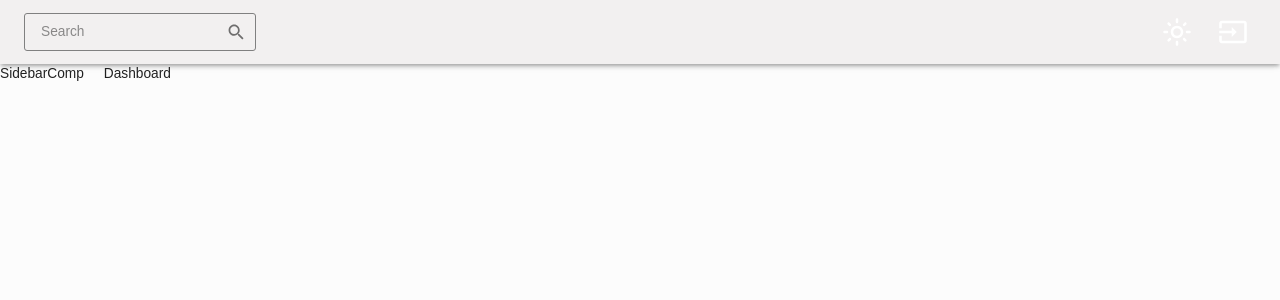
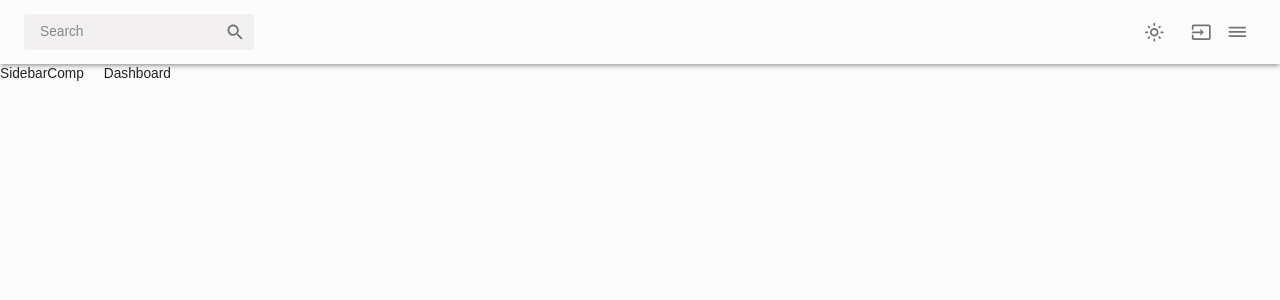
Before and after one commit to Sumant64/react-admin-dashboard, a React (Create React App) app: page / in a window 1280 px wide. Both pictures are taken after a click on the button 1177 px from the left and 32 px from the top of the page. Shown: the top 300 px of the page. Built offline with nearby package versions, Linux system fonts and the light colour scheme.

Commit message:
topbar fixes

```diff
--- a/src/layout/TopBar.tsx
+++ b/src/layout/TopBar.tsx
@@ -61,7 +61,7 @@ const TopBar = (props: Props) => {
       </Dialog>
 
       {/* Appbar */}
-      <AppBar elevation={3} sx={{ backgroundColor: colors.primary[400] }}>
+      <AppBar elevation={3} sx={{ backgroundColor: 'inherit' }}>
         <Toolbar sx={{ display: 'flex', justifyContent: 'space-between' }}>
           {/* SEARCH BAR */}
           <Box
@@ -72,7 +72,6 @@ const TopBar = (props: Props) => {
             sx={{
               backgroundColor: colors.primary[400],
               borderRadius: '3px',
-              border: '1px solid grey'
             }}
           >
             <InputBase sx={{ ml: 2, flex: 1 }} placeholder="Search" />
@@ -84,16 +83,16 @@ const TopBar = (props: Props) => {
           <Box display='flex'>
             <IconButton sx={{ marginRight: '10px' }} onClick={colorMode.toggleColorMode}>
               {theme.palette.mode === "dark" ? (
-                <DarkModeOutlinedIcon sx={{ width: '30px', height: '30px' }} />
+                <DarkModeOutlinedIcon  />
               ) : (
-                <LightModeOutlinedIcon sx={{ width: '30px', height: '30px', color: '#fff' }} />
+                <LightModeOutlinedIcon />
               )}
             </IconButton>
-            <IconButton color="inherit" onClick={handleConfirmLogout} title="log out">
-              <InputIcon sx={{  height: '30px', width: '30px' }} />
+            <IconButton  onClick={handleConfirmLogout} title="log out">
+              <InputIcon  />
             </IconButton>
-            <IconButton sx={{ display: { xs: 'block', md: 'none' } }} color="inherit" onClick={handleMobileSidebar} title="log out">
-              <DehazeIcon sx={{  height: '30px', width: '30px' }} />
+            <IconButton onClick={handleMobileSidebar} title="log out">
+              <DehazeIcon  />
             </IconButton>
           </Box>
         </Toolbar>
```
